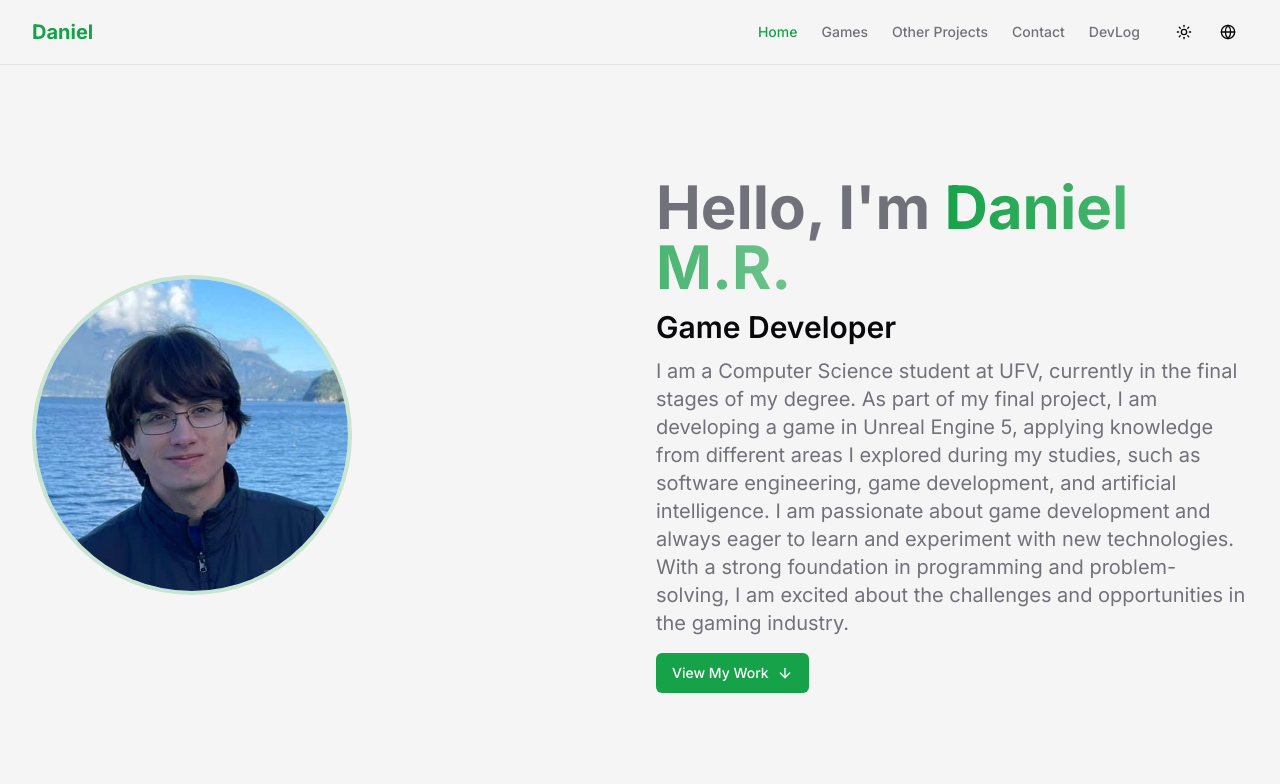
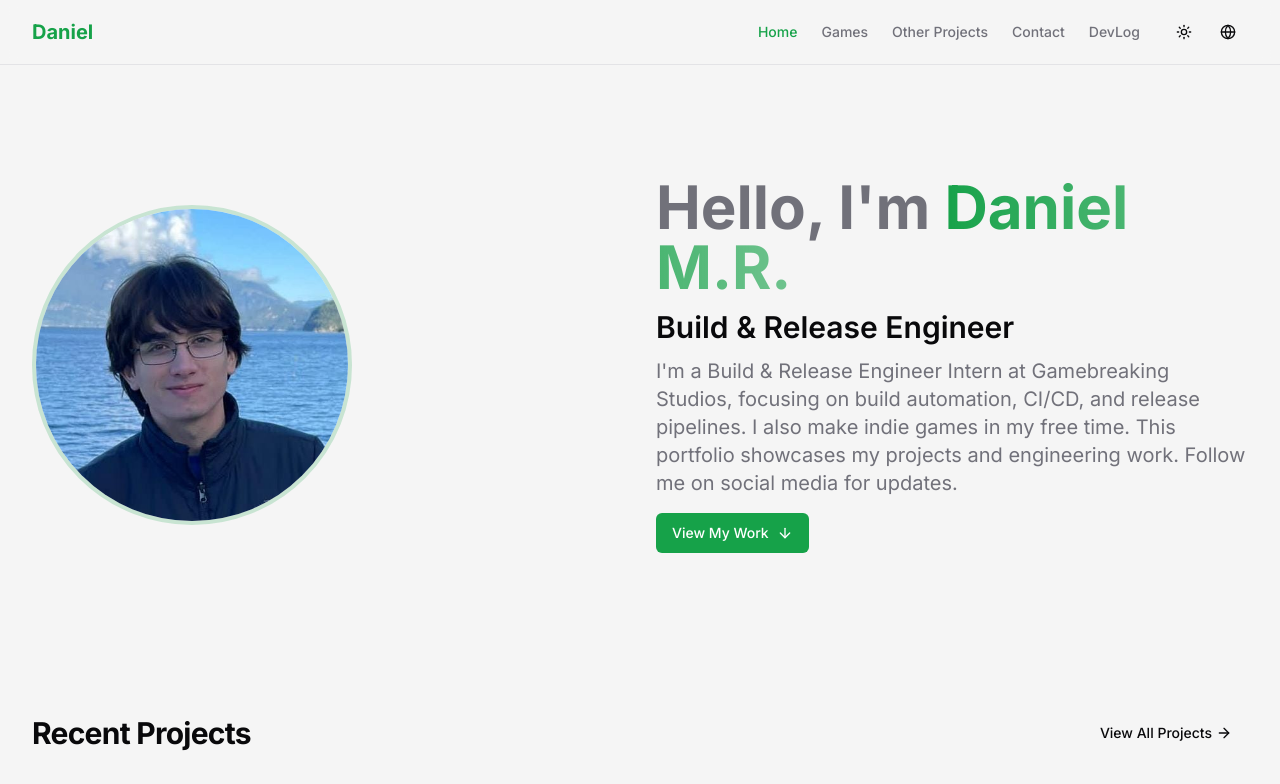
Before and after one commit to danierumr/danierumr.github.io, a Next.js app: page / in a window 1280 px wide. Shown: the top 784 px of the page. Built offline with nearby package versions, Linux system fonts and the light colour scheme.

Commit message:
Changing roles, starting the real life now

```diff
--- a/locales/en.ts
+++ b/locales/en.ts
@@ -8,9 +8,10 @@ export const en = {
 
   // Hero Section
   "hero.greeting": "Hello, I'm",
-  "hero.title": "Game Developer",
+  "hero.title": "Build & Release Engineer",
   "hero.description":
-    "I am a Computer Science student at UFV, currently in the final stages of my degree. As part of my final project, I am developing a game in Unreal Engine 5, applying knowledge from different areas I explored during my studies, such as software engineering, game development, and artificial intelligence. I am passionate about game development and always eager to learn and experiment with new technologies. With a strong foundation in programming and problem-solving, I am excited about the challenges and opportunities in the gaming industry.",
+    "I'm a Build & Release Engineer Intern at Gamebreaking Studios, focusing on build automation, CI/CD, and release pipelines. I also make indie games in my free time. This portfolio showcases my projects and engineering work. Follow me on social media for updates.",
+    //"I am a Computer Science student at UFV, currently in the final stages of my degree. As part of my final project, I am developing a game in Unreal Engine 5, applying knowledge from different areas I explored during my studies, such as software engineering, game development, and artificial intelligence. I am passionate about game development and always eager to learn and experiment with new technologies. With a strong foundation in programming and problem-solving, I am excited about the challenges and opportunities in the gaming industry.",
   "hero.cta": "View My Work",
 
   // Skills Section
--- a/locales/pt.ts
+++ b/locales/pt.ts
@@ -8,9 +8,9 @@ export const pt = {
 
   // Hero Section
   "hero.greeting": "Olá, eu sou",
-  "hero.title": "Desenvolvedor de Jogos",
+  "hero.title": "Engenheiro de Build & Release",
   "hero.description":
-    "Sou estudante de Ciência da Computação na UFV, atualmente na fase final da minha graduação. Como parte do meu Trabalho de Conclusão de Curso (TCC), estou desenvolvendo um jogo na Unreal Engine 5, aplicando conhecimentos de diversas áreas que explorei durante meus estudos, como engenharia de software, desenvolvimento de jogos e inteligência artificial. Sou apaixonado por desenvolvimento de jogos e estou sempre buscando aprender e experimentar novas tecnologias. Com uma base sólida em programação e resolução de problemas, estou animado com os desafios e oportunidades na indústria de games.",
+    "Sou Estagiário de Build & Release na Gamebreaking Studios, com foco em automação de builds, CI/CD e pipelines de release. Também desenvolvo jogos indie no meu tempo livre. Este portfólio apresenta meus projetos e meu trabalho de engenharia. Siga-me nas redes sociais para novidades.",
   "hero.cta": "Ver Meu Trabalho",
 
   // Skills Section
```
